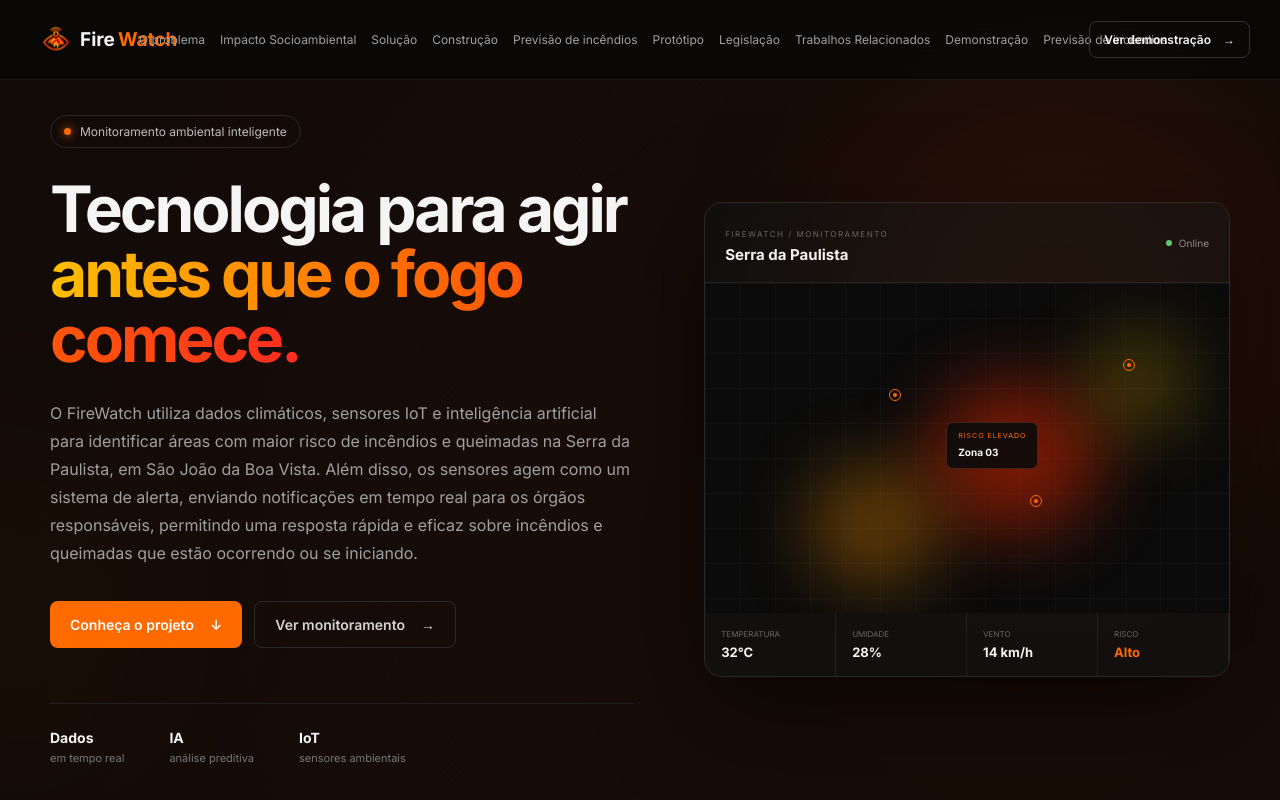
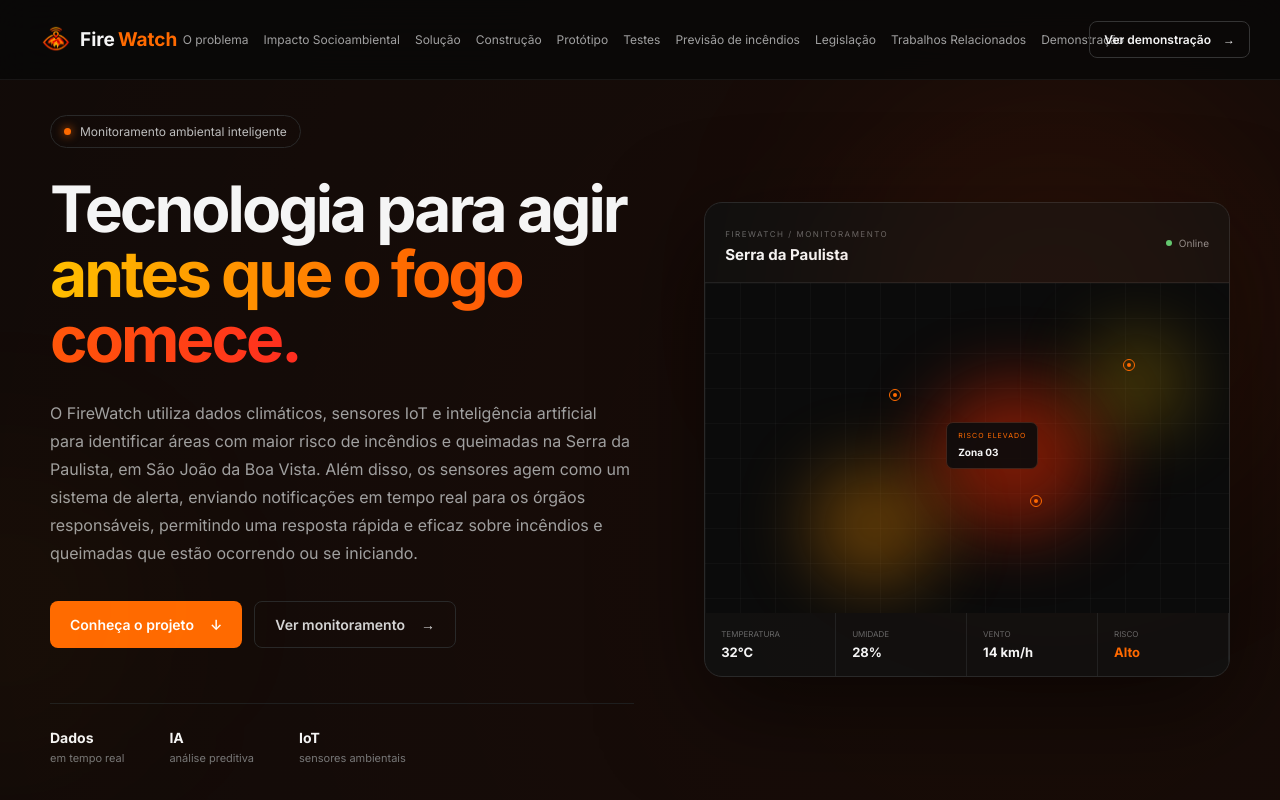
Before and after one commit to thiagomenezesf/FireWatch, a React (Vite) app in the folder fire-watch/: page / in a window 1280 px wide. Shown: the top 800 px of the page. Built offline with nearby package versions, Linux system fonts and the light colour scheme.

Commit message:
Landing finalizada

```diff
--- a/fire-watch/src/HomePage.tsx
+++ b/fire-watch/src/HomePage.tsx
@@ -27,7 +27,6 @@
         <Ia />
         <Legislation/>
         <CorrelatedWorks />
-        <Ia />
       </main>
 
       <Footer />
--- a/fire-watch/src/components/Navbar.tsx
+++ b/fire-watch/src/components/Navbar.tsx
@@ -21,12 +21,12 @@
           <a href="#impacto">Impacto Socioambiental</a>
           <a href="#solucao">Solução</a>
           <a href="#tecnologia">Construção</a>
+          <a href="#prototipo">Protótipo</a>
+          <a href="#test">Testes</a>
           <a href="#ia">Previsão de incêndios</a>
-          <a href="#prototipo">Protótipo</a>
           <a href="#legislacao">Legislação</a>
           <a href="#trabalhos-relacionados">Trabalhos Relacionados</a>
           <a href="#demonstracao">Demonstração</a>
-          <a href="#ia">Previsão de incêndios</a>
         </nav>
 
         <Link to="/monitoramento" className="nav-button">
```
